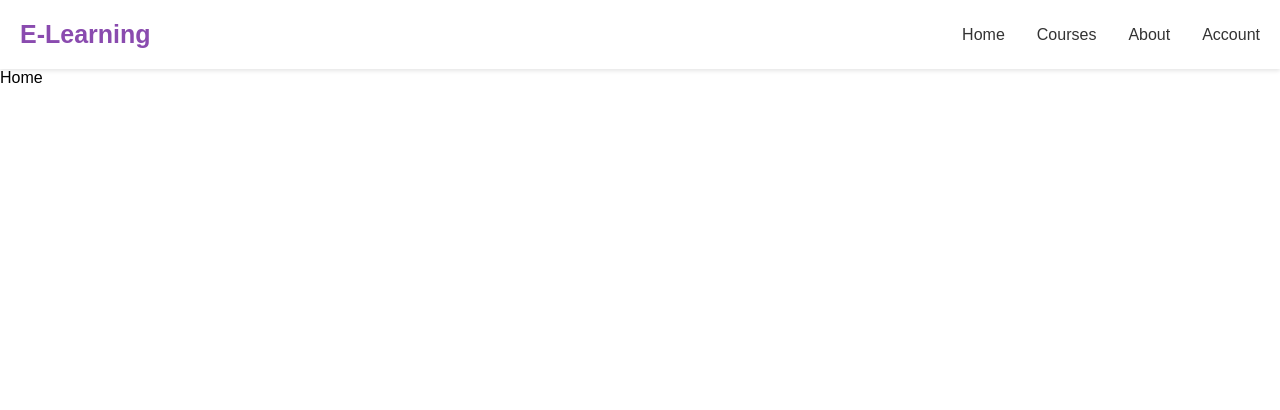
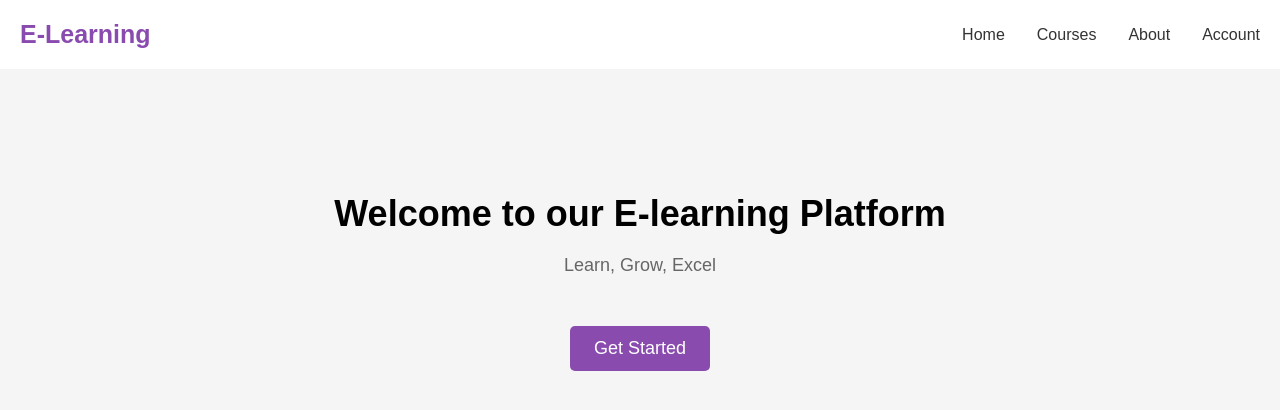
Before and after one commit to goyalmuskan2212/E-Learning, a React (Vite) app in the folder frontend/: page / in a window 1280 px wide. Shown: the top 410 px of the page. Built offline with nearby package versions, Linux system fonts and the light colour scheme.

Commit message:
testimonials added

```diff
--- a/frontend/src/pages/home/Home.jsx
+++ b/frontend/src/pages/home/Home.jsx
@@ -1,8 +1,20 @@
-import React from 'react'
+import React from 'react';
+import { useNavigate } from "react-router-dom";
+import "./home.css";
 
 const Home = () => {
+  const navigate = useNavigate()
   return (
-    <div>Home</div>
+    <div>
+      <div className="home">
+        <div className="home-content">
+          <h1>Welcome to our E-learning Platform</h1>
+          <p>Learn, Grow, Excel</p>
+          <button onClick={()=>navigate("/courses")}
+          className="common-btn">Get Started</button>
+        </div>
+      </div>
+    </div>
   )
 }
 
--- /dev/null
+++ b/frontend/src/pages/home/home.css
@@ -0,0 +1,32 @@
+.home{
+    background-color: #f5f5f5;
+    padding: 100px 0;
+    text-align: center;
+
+    .home-content{
+        max-width: 800px;
+        margin: 0 auto;
+
+        h1{
+            font-size: 36px;
+            margin-bottom: 20px;
+
+            @media (max-width: 768px) {
+                font-size: 28px;
+            }
+        }
+
+        p {
+            font-size: 18px;
+            color: #666;
+            margin-bottom: 40px;
+
+            @media (max-width: 768px) {
+                font-size: 16px;
+            }
+        }
+        button {
+            padding: 12px 24px;
+        }
+    }
+}
```
Also changed, not shown: frontend/src/components/testimonials/Testimonials.jsx (added, +65 -0 lines), frontend/src/components/testimonials/testimonials.css (added).
